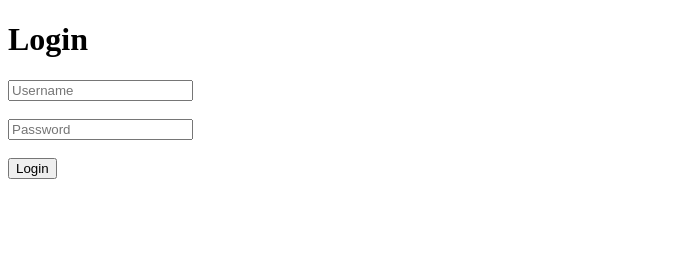
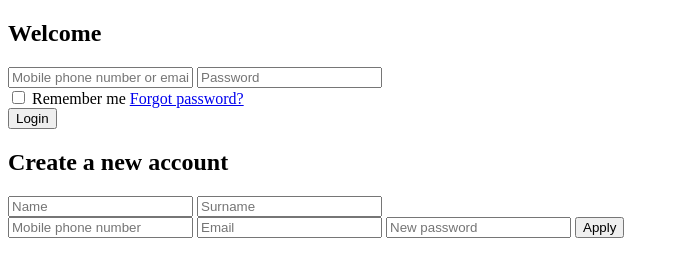
Before and after one commit to ayyoitsIzy/Bookstore, a website: page public/login.html in a window 1280 px wide. Shown: the whole page, without its empty margins (0-679 px from the left). Drawn offline with Linux system fonts and the light colour scheme.

Commit message:
Add html pages

```diff
--- a/public/login.html
+++ b/public/login.html
@@ -1,17 +1,63 @@
 <!DOCTYPE html>
-<html>
+<html lang="en">
 <head>
-  <title>Login</title>
+    <meta charset="UTF-8">
+    <meta name="viewport" content="width=device-width, initial-scale=1.0">
+    <title>Login / Register</title>
 </head>
+
 <body>
 
-  <h1>Login</h1>
+    <header>
+    </header>
 
-  <input id="username" placeholder="Username"><br><br>
-  <input id="password" type="password" placeholder="Password"><br><br>
+    <main>
 
-  <button onclick="login()">Login</button>
+        <section class="auth-container">
 
-  <script src="/JS/login.js"></script>
+            <div class="auth-box login-box">
+                <h2>Welcome</h2>
+
+                <form id="loginForm">
+                    <input type="text" placeholder="Mobile phone number or email" required>
+                    <input type="password" placeholder="Password" required>
+
+                    <div class="row">
+                        <label>
+                            <input type="checkbox"> Remember me
+                        </label>
+
+                        <a href="#" class="link">Forgot password?</a>
+                    </div>
+
+                    <button type="submit">Login</button>
+                </form>
+            </div>
+
+            <div class="auth-box register-box">
+                <h2>Create a new account</h2>
+
+                <form id="registerForm">
+
+                    <div class="row">
+                        <input type="text" placeholder="Name" required>
+                        <input type="text" placeholder="Surname" required>
+                    </div>
+
+                    <input type="text" placeholder="Mobile phone number" required>
+                    <input type="email" placeholder="Email" required>
+                    <input type="password" placeholder="New password" required>
+
+                    <button type="submit">Apply</button>
+                </form>
+
+            </div>
+
+        </section>
+    </main>
+
+    <footer>
+    </footer>
+
 </body>
 </html>
```
Also changed, not shown: public/ProductInfo.html (added, +78 -0 lines), public/Basket.html (added), public/CustomOrder.html (added), public/ProductList.html (added), public/PromotionDetail.html (added), public/Promotions.html (added), public/UserInfo.html (added).
